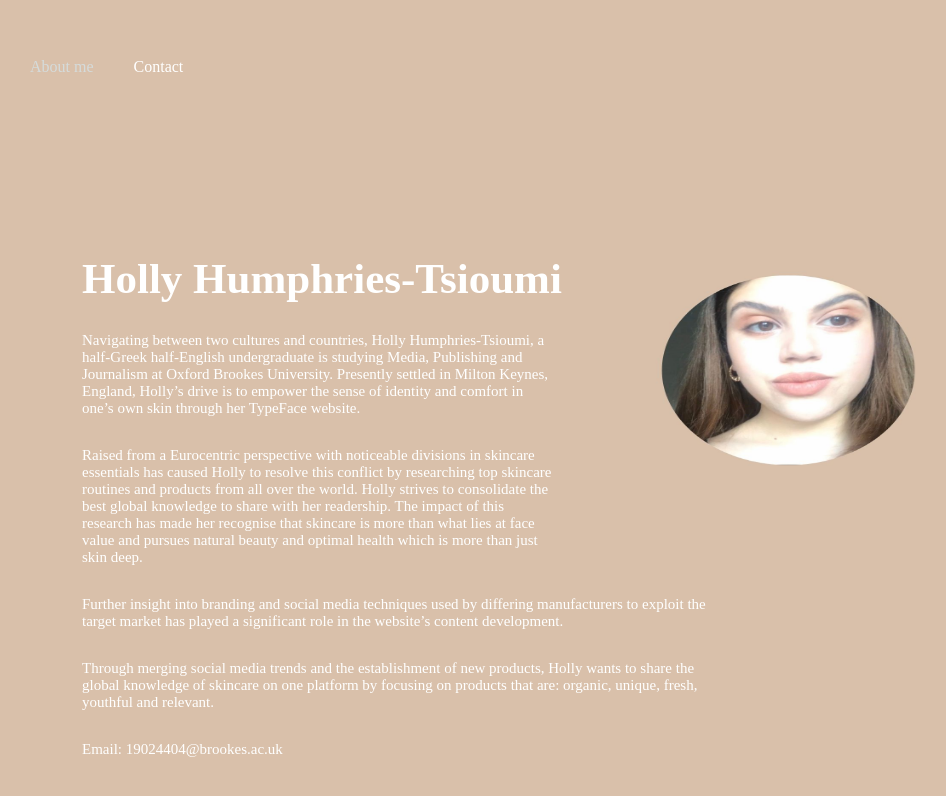
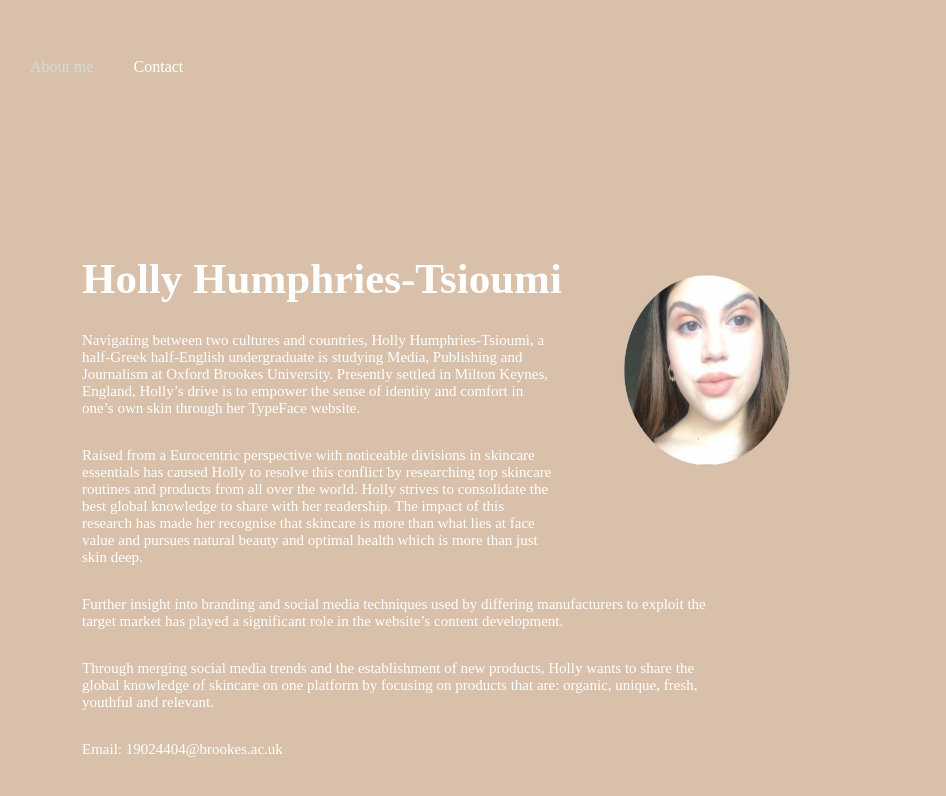
Before and after one commit to hollyhumphries/mybrookesblog, a Jekyll site: the page aboutme/index.html, which Jekyll copies as it is, in a window 1280 px wide. Shown: the top 796 px of the page, without its empty margins (88-1034 px from the left). Built offline with Jekyll 4.4.1, drawn with Linux system fonts in a browser that asks for light colours.

Commit message:
Update index.html

```diff
--- a/aboutme/index.html
+++ b/aboutme/index.html
@@ -21,7 +21,7 @@
 </div>
 
 <div class="gallery">
-<img src = "images/mypic.png.JPG" alt="Picture of Holly"width="460" height="345"/>
+<img src = "images/mypic.png.JPG" alt="Picture of Holly"width="300" height="345"/>
 
 </div>
 <div class="info">
```
